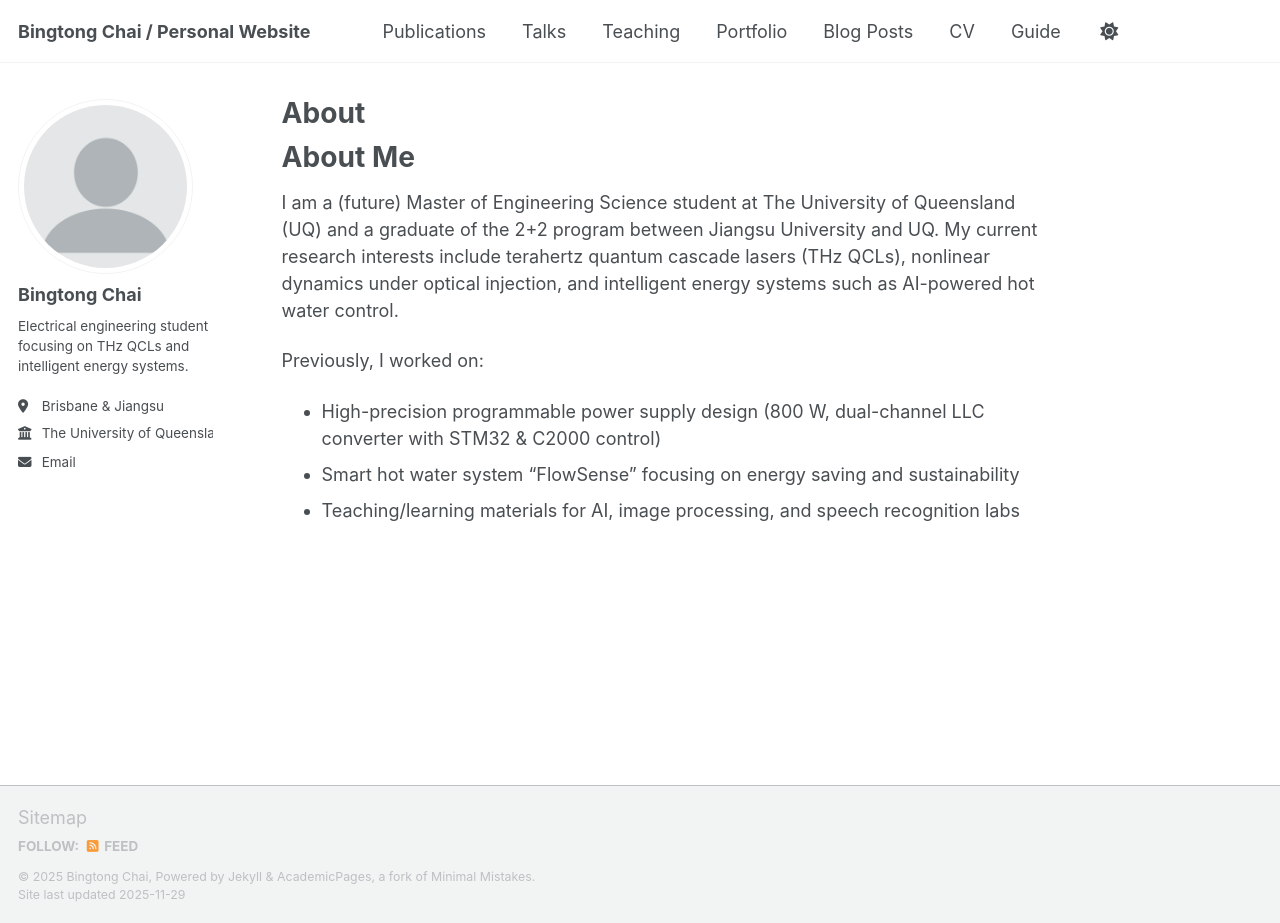
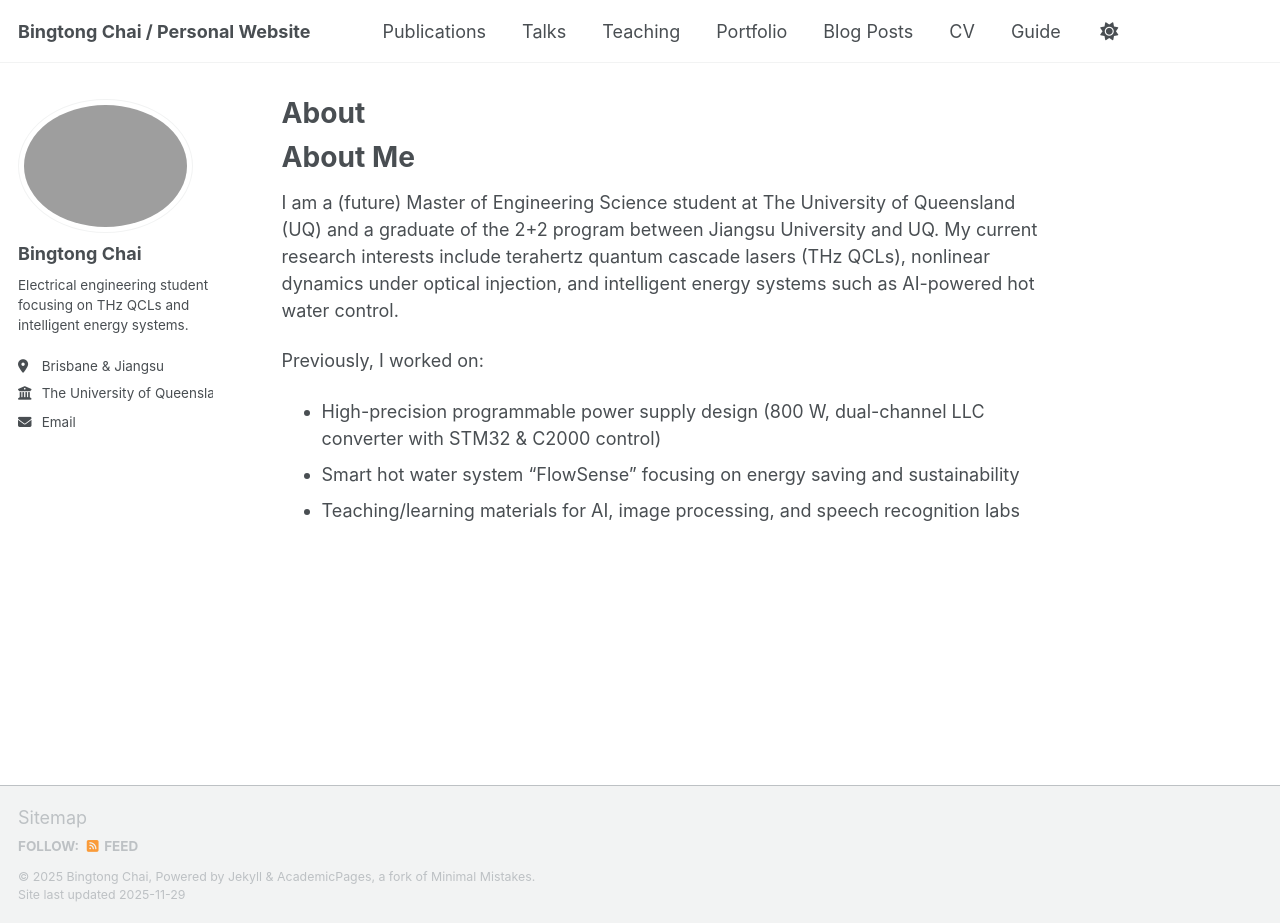
Before and after one commit to Bingtong1/bingtongchai.github.io, a Jekyll site: the page built from _pages/about.md, in a window 1280 px wide and 923 px high. Built offline with Jekyll 4.4.1, drawn with Linux system fonts in a browser that asks for light colours; a script that is not in the unit is left out.

Commit message:
Update _config.yml

```diff
--- a/_config.yml
+++ b/_config.yml
@@ -16,14 +16,14 @@ description              : &description "Postgraduate student at UQ"   # Update
 url                      : https://bingtong1.github.io # The base hostname & protocol for your site e.g. "https://[your GitHub username].github.io",
                                                            # or if you already have some other page hosted on Github then use "https://[your GitHub username].github.io/[Your Repo Name]"
 baseurl                  : "" # the subpath of your site, e.g. "/blog"
-repository               : "academicpages.github.io"
+repository               : "academicpages/academicpages.github.io"
 
 # Site Author - The following control what appear as part of the author content on the side bar.
 #               If a field is blank the icon and link will not appear, otherwise it will be shown.
 #               Additional customization can be done by editing /_includes/author-profile.html
 author:
   # Biographic information
-  avatar           : "profile.png"
+  avatar           : #"profile.png"
   name             : "Bingtong Chai"
   pronouns         : # example: "she/her"
   bio              : "Electrical engineering student focusing on THz QCLs and intelligent energy systems."
```
